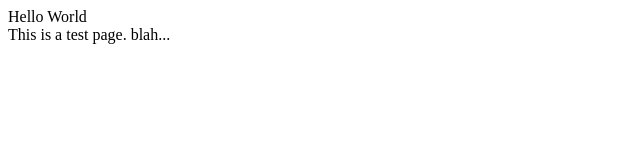
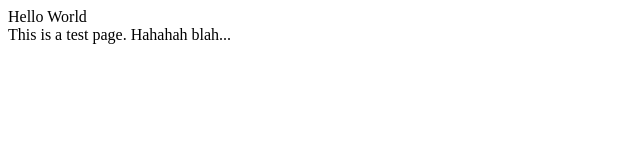
Before and after one commit to somhere/somhere.github.io, a plain HTML site: page index.html in a window 1280 px wide. Shown: the full height of the page, 0-640 px from the left. Drawn offline with Linux system fonts and the light colour scheme.

Commit message:
Update index.html

```diff
--- a/index.html
+++ b/index.html
@@ -1,7 +1,7 @@
 <html>
  <body>
   Hello World <br/>
-  This is a test page.
+  This is a test page. Hahahah
   blah...
  </body>
 </html>
```
